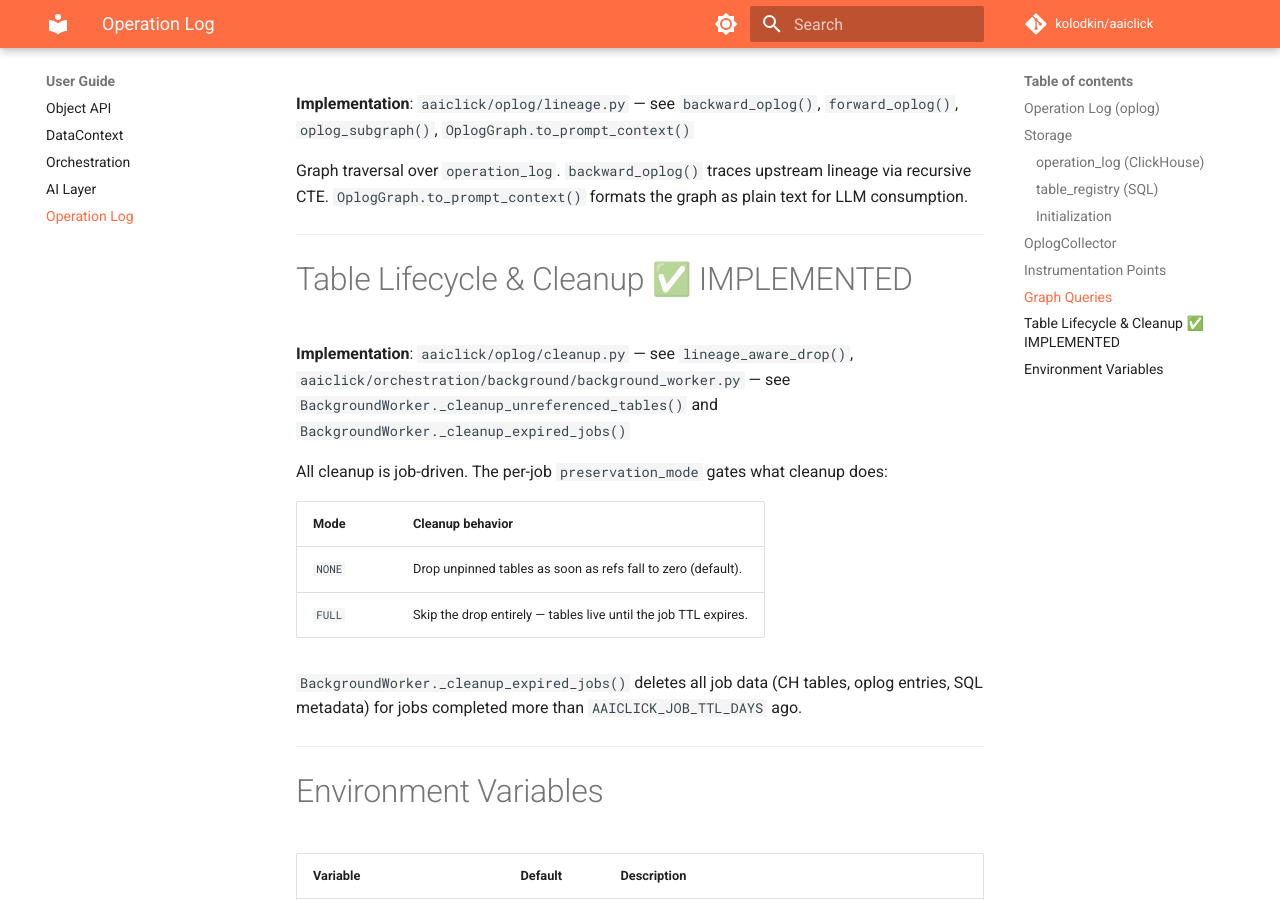
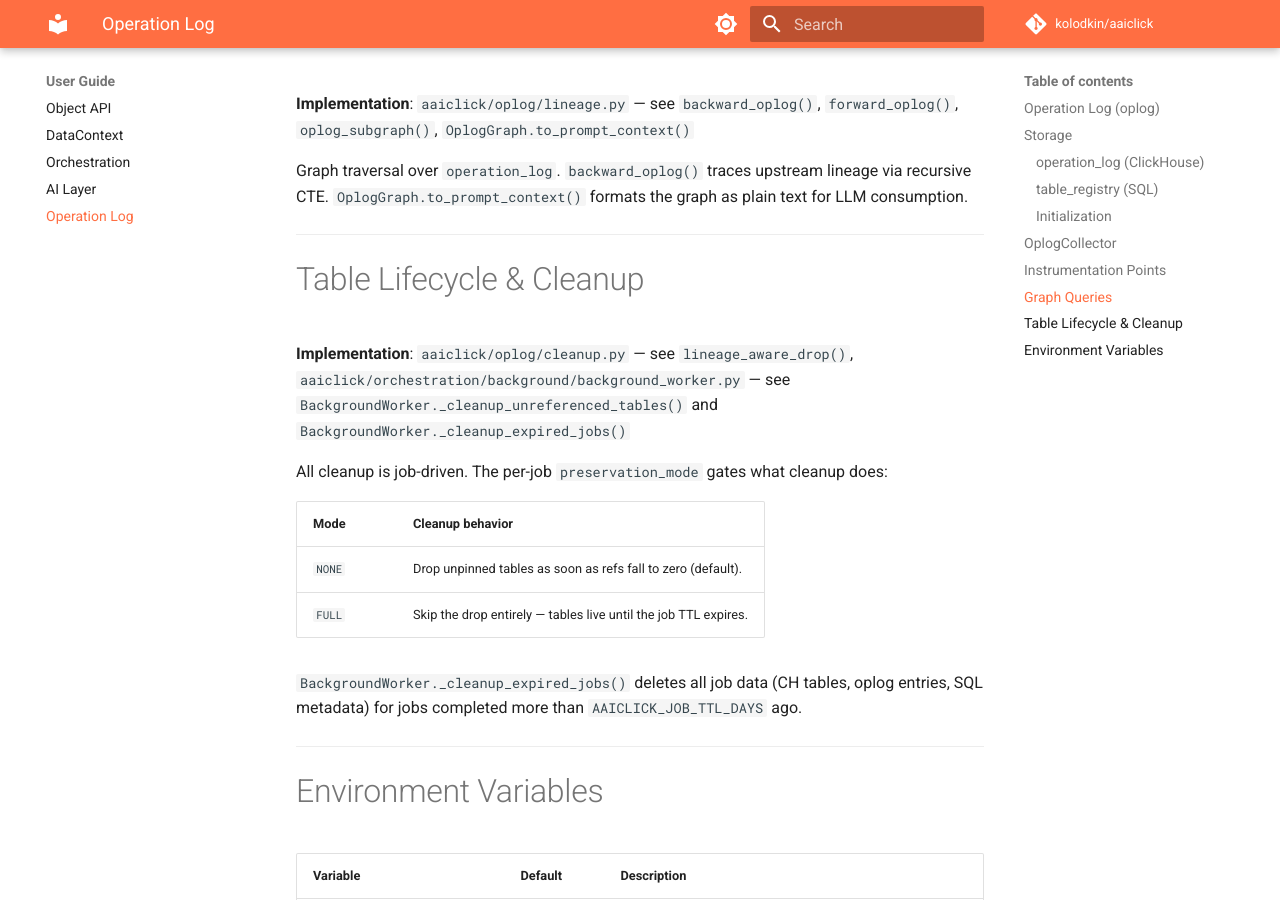
Before and after one commit to kolodkin/aaiclick, an MkDocs documentation site: the page built from docs/oplog.md, in a window 1280 px wide and 900 px high, scrolled down 2330 px. Built offline with MkDocs 1.6.1 and Material for MkDocs 9.7.7, drawn with Linux system fonts in a browser that asks for light colours; comment, search, counter and statistics services are not loaded.

Commit message:
docs: remove ✅ IMPLEMENTED status markers
The implementation references next to each marker already convey that
the feature is shipped, making the icon redundant. Drops the markers in
oplog.md, api_server.md, and kubernetes_runner.md.

Co-Authored-By: Claude Opus 4.8 <noreply@anthropic.com>
Claude-Session: https://claude.ai/code/session_018Q1k4MCWLbxC6HCBV6ZPCg

```diff
--- a/docs/oplog.md
+++ b/docs/oplog.md
@@ -65,7 +65,7 @@ Graph traversal over `operation_log`. `backward_oplog()` traces upstream lineage
 
 ---
 
-# Table Lifecycle & Cleanup ✅ IMPLEMENTED
+# Table Lifecycle & Cleanup
 
 **Implementation**: `aaiclick/oplog/cleanup.py` — see `lineage_aware_drop()`, `aaiclick/orchestration/background/background_worker.py` — see `BackgroundWorker._cleanup_unreferenced_tables()` and `BackgroundWorker._cleanup_expired_jobs()`
 
```
Also changed, not shown: docs/api_server.md (+1 -1 lines), docs/kubernetes_runner.md (+1 -1 lines).
